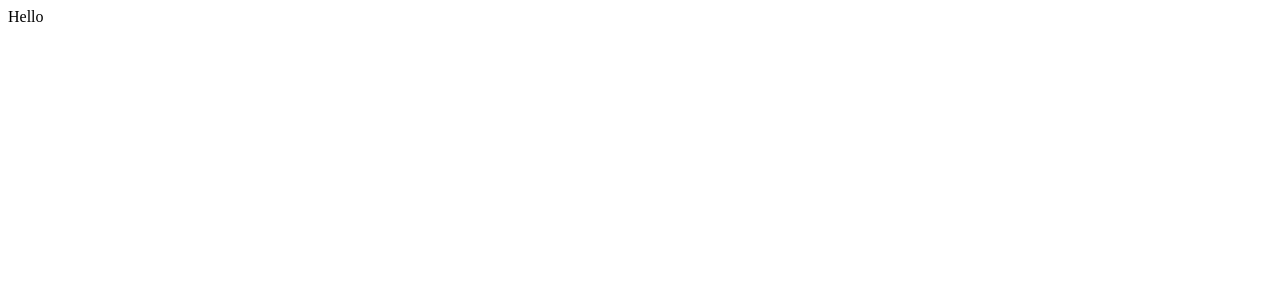
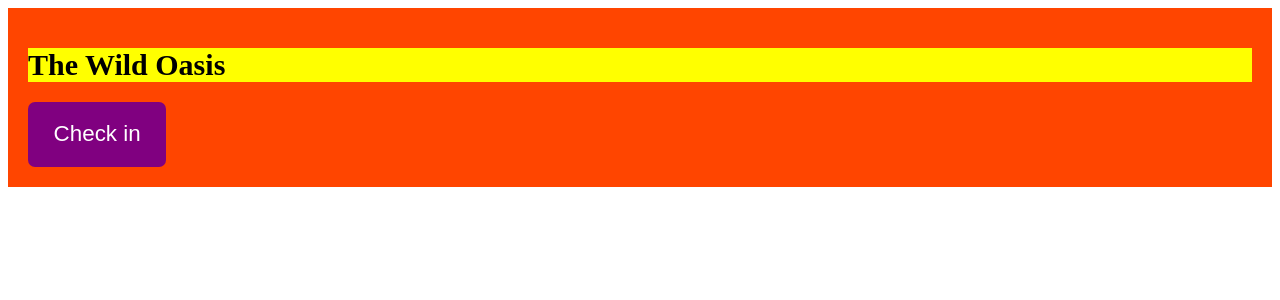
Before and after one commit to NikolaGedovic/the-wild-oasis, a React (Vite) app: page / in a window 1280 px wide. Shown: the top 300 px of the page. Built offline with nearby package versions, Linux system fonts and the light colour scheme.

Commit message:
adding styled components

```diff
--- a/package.json
+++ b/package.json
@@ -11,7 +11,8 @@
   },
   "dependencies": {
     "react": "^19.1.0",
-    "react-dom": "^19.1.0"
+    "react-dom": "^19.1.0",
+    "styled-components": "^6.1.19"
   },
   "devDependencies": {
     "@eslint/js": "^9.30.1",
--- a/src/App.jsx
+++ b/src/App.jsx
@@ -1,5 +1,33 @@
+import styled from "styled-components";
+
+const H1 = styled.h1`
+  font-size: 30px;
+  font-weight: 600;
+  background-color: yellow;
+`;
+
+const Button = styled.button`
+  font-size: 1.4rem;
+  padding: 1.2rem 1.6rem;
+  font-weight: 500;
+  border: none;
+  border-radius: 7px;
+  background-color: purple;
+  color: white;
+`;
+
+const StyledApp = styled.div`
+  background-color: orangered;
+  padding: 20px;
+`;
+
 function App() {
-  return <div>Hello</div>;
+  return (
+    <StyledApp>
+      <H1>The Wild Oasis</H1>
+      <Button>Check in</Button>
+    </StyledApp>
+  );
 }
 
 export default App;
```
Also changed, not shown: 1 other file (tests, documents, lock files or other folders).
